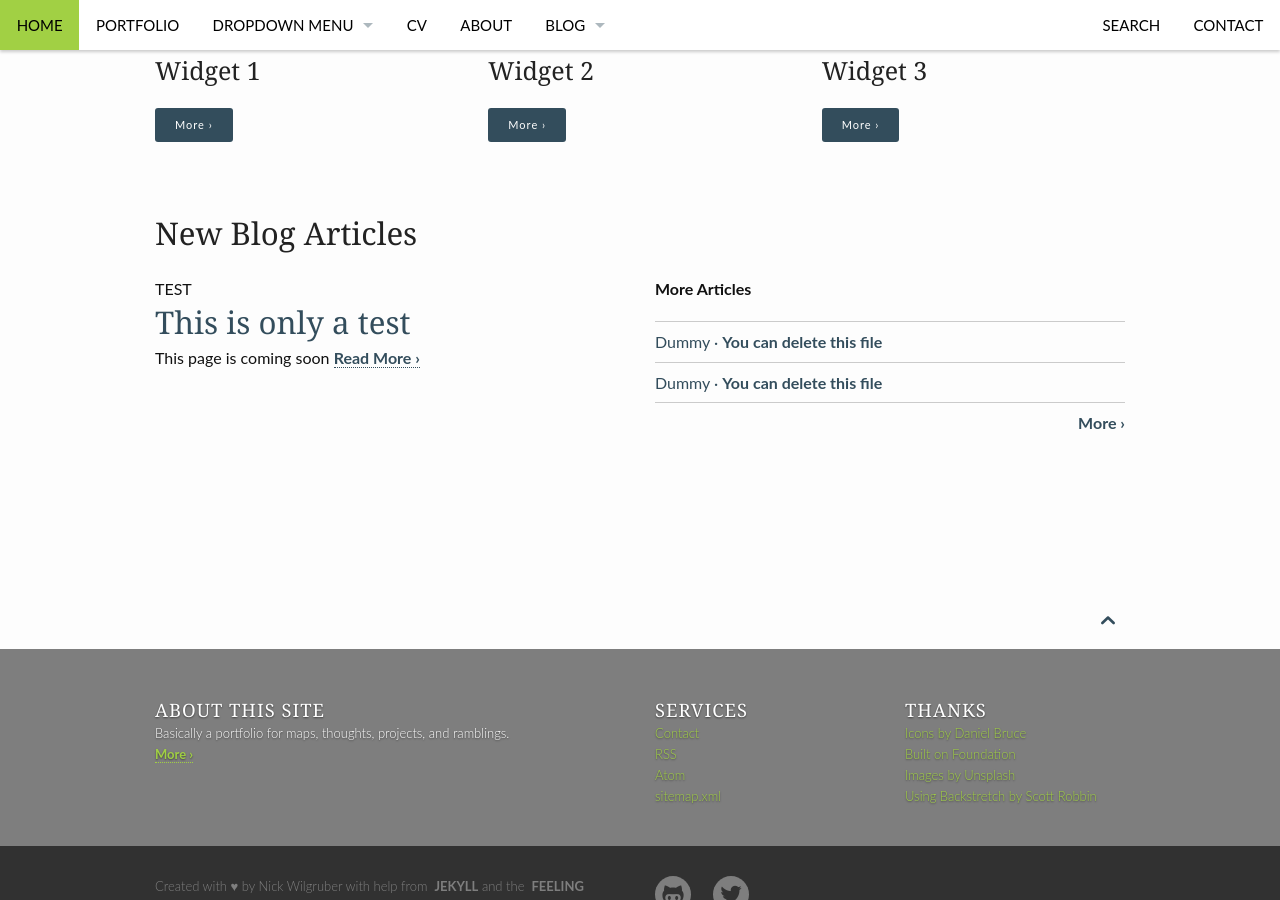
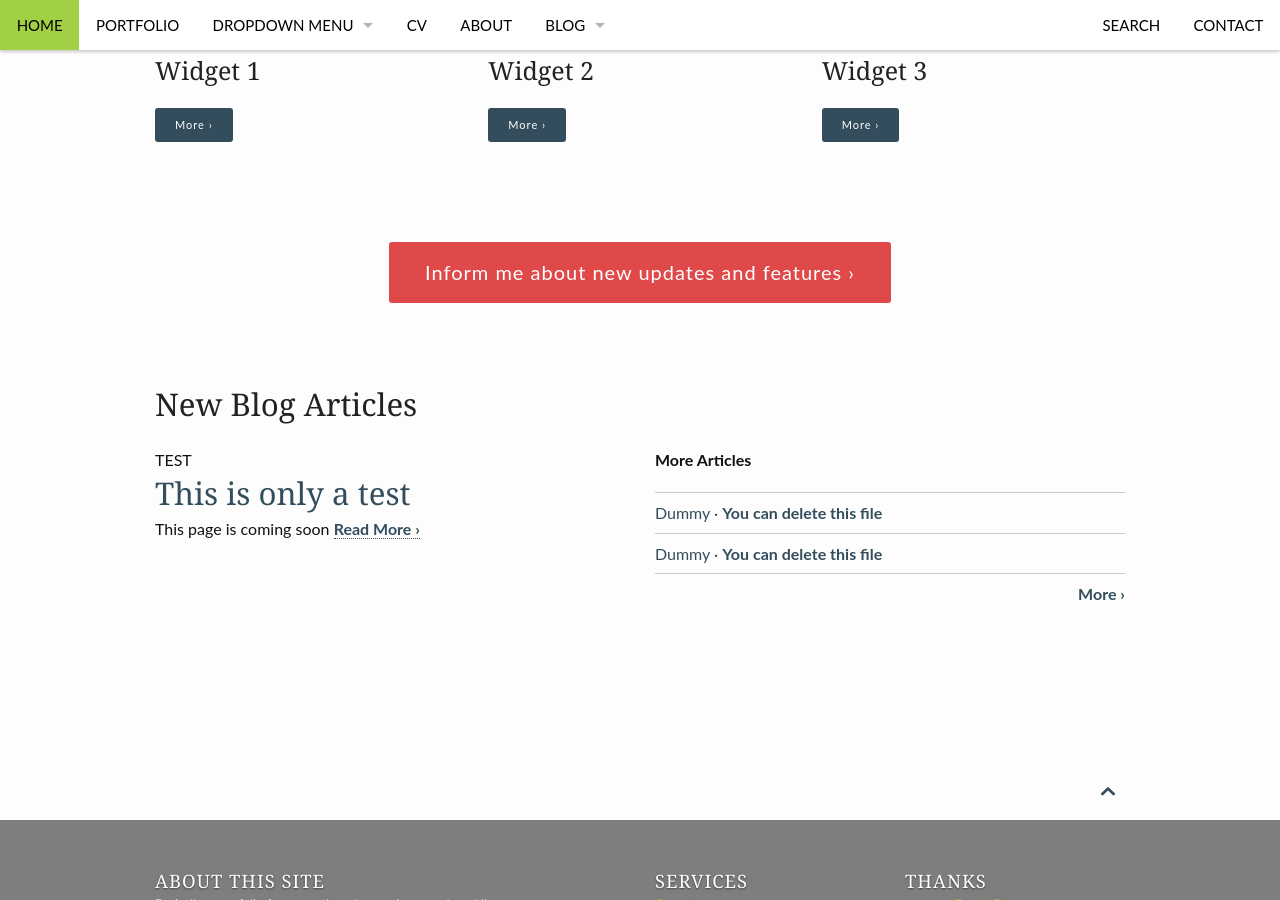
Before and after one commit to wontgruber/wontgruber.github.io, a Jekyll site: the page built from pages/pages-root-folder/index.md, in a window 1280 px wide and 900 px high, scrolled down 631 px. Built offline with Jekyll 4.4.1, drawn with Linux system fonts in a browser that asks for light colours; some of the changed lines change nothing that is shown.

Commit message:
Undo my commenting out...

```diff
--- a/pages/pages-root-folder/index.md
+++ b/pages/pages-root-folder/index.md
@@ -32,11 +32,11 @@ widget3:
 # to use the main color or success, alert or secondary.
 # To change colors see sass/_01_settings_colors.scss
 #
-#callforaction:
-#  url: https://tinyletter.com/feeling-responsive
-#  text: Inform me about new updates and features ›
-#  style: alert
-#permalink: /index.html
+callforaction:
+  url: https://tinyletter.com/feeling-responsive
+  text: Inform me about new updates and features ›
+  style: alert
+permalink: /index.html
 ---
 <div id="videoModal" class="reveal-modal large" data-reveal="">
   <div class="flex-video widescreen vimeo" style="display: block;">
```
